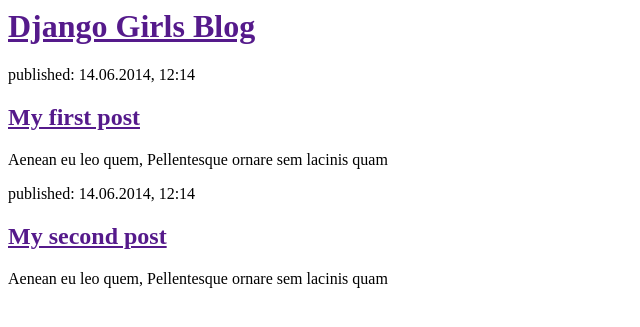
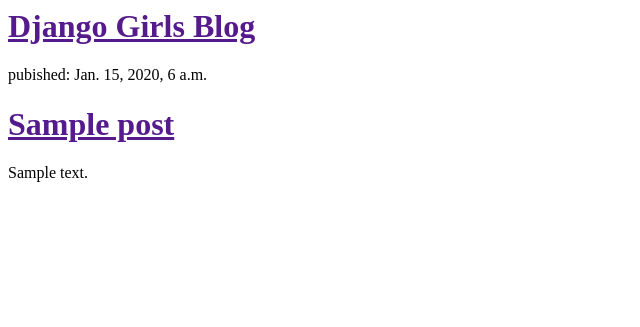
Before and after one commit to crebrito/my-first-blog, a Django app: template blog/templates/blog/post_list.html in a window 1280 px wide. Shown: the top 327 px of the page, without its empty margins (0-640 px from the left). Run offline with Django 3.2, Linux system fonts and the light colour scheme; the template is opened without the code that fills it: values that come from a table or form of the project are taken from there, others are empty; tables that the repository leaves empty hold one stand-in row (values such as "Sample post").

Commit message:
Modified templates to display posts from database.

```diff
--- a/blog/templates/blog/post_list.html
+++ b/blog/templates/blog/post_list.html
@@ -6,15 +6,12 @@
     <div>
       <h1><a href="">Django Girls Blog</a></h1>
     </div>
-    <div>
-      <p>published: 14.06.2014, 12:14</p>
-      <h2><a href="">My first post</a></h2>
-      <p>Aenean eu leo quem, Pellentesque ornare sem lacinis quam</p>
-    </div>
-    <div>
-      <p>published: 14.06.2014, 12:14</p>
-      <h2><a href="">My second post</a></h2>
-      <p>Aenean eu leo quem, Pellentesque ornare sem lacinis quam</p>
-    </div>
+    {% for post in posts %}
+      <div>
+        <p>pubished: {{post.published_date}}</p>
+        <h1><a href="">{{post.title}}</a></h1>
+        <p>{{post.text|linebreaks}}</p>
+      </div>
+    {% endfor %}
   </body>
 </html>
--- a/blog/views.py
+++ b/blog/views.py
@@ -1,3 +1,6 @@
 from django.shortcuts import render
+from django.utils import timezone
+from .models import Post
 def post_list(request):
-    return render(request,'blog/post_list.html',{})
+    posts=Post.objects.filter(published_date__lte=timezone.now()).order_by('published_date')
+    return render(request,'blog/post_list.html',{'posts':posts})
```
